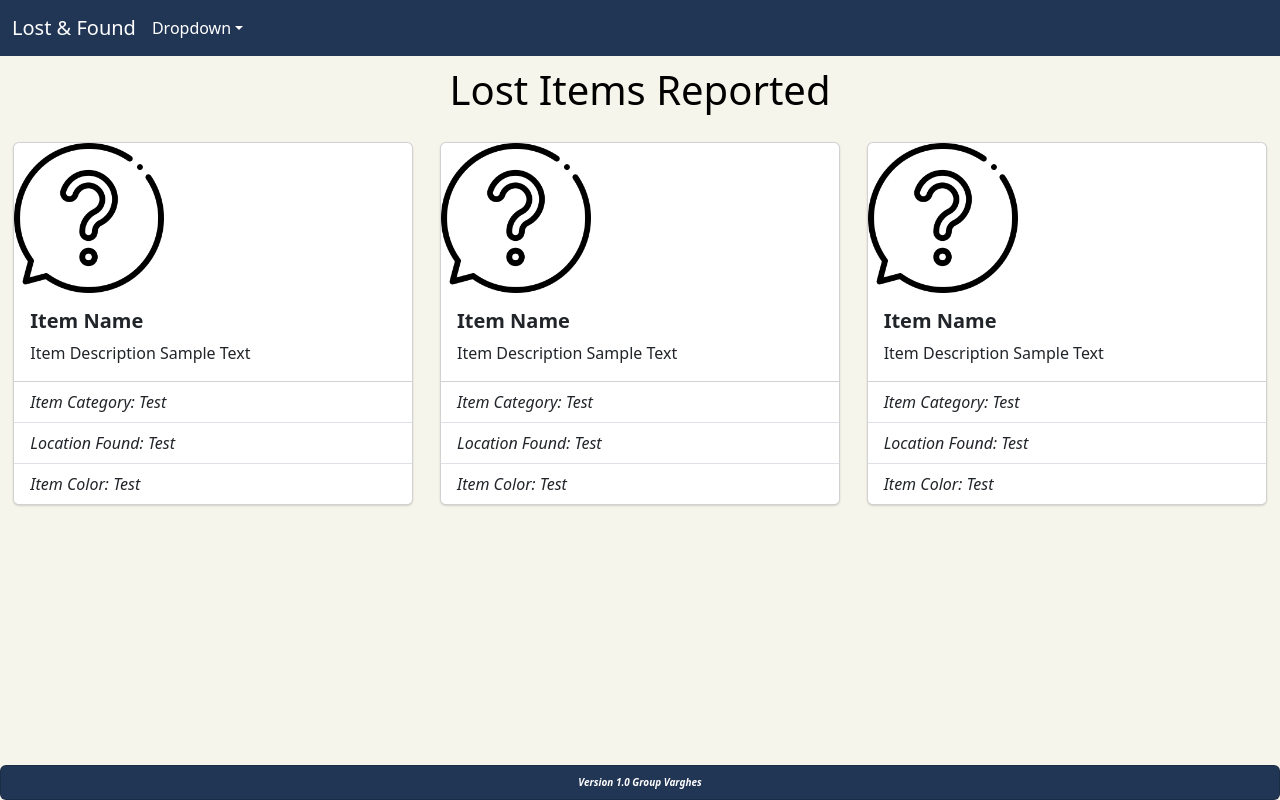
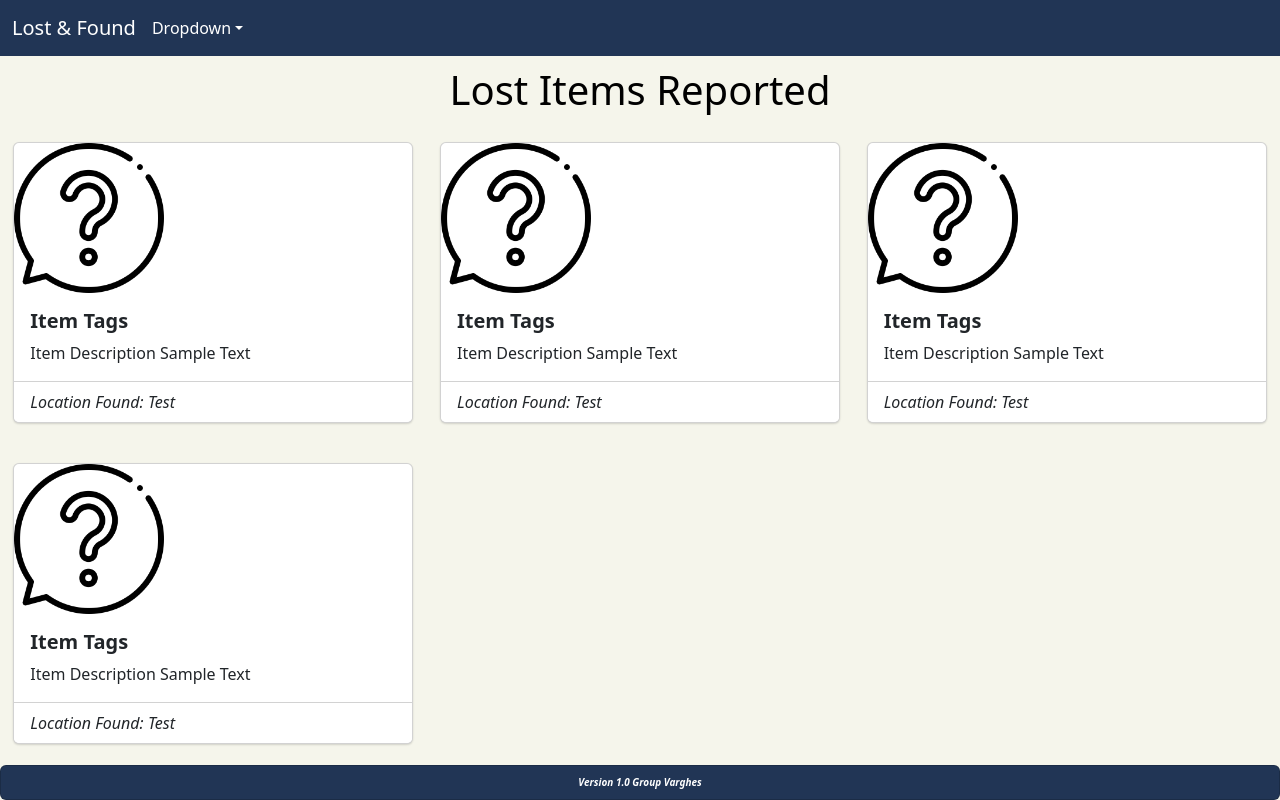
Before and after one commit to MarcusongytDev/lost-and-found-app-client, a React (Create React App) app: page /lostItemCatalog in a window 1280 px wide. Built offline with nearby package versions, Linux system fonts and the light colour scheme.

Commit message:
Update lostitemcatalog

```diff
--- a/src/components/UI/LIC_Card.js
+++ b/src/components/UI/LIC_Card.js
@@ -1,13 +1,15 @@
 import React from "react";
-import { useNavigate } from "react-router-dom";
+import { useNavigate, useParams } from "react-router-dom";
 import Container from 'react-bootstrap/Container';
 import Card from 'react-bootstrap/Card';
 import ListGroup from 'react-bootstrap/ListGroup';
 import Row from 'react-bootstrap/Row';
 import Col from 'react-bootstrap/Col';
+import tempImage from "../../assets/questionmark-icon.png"
+import {useEffect, useState} from "react";
+import axios from "axios";
 import 'bootstrap/dist/css/bootstrap.min.css';
 import './LIC_Card.css';
-import tempImage from "../../assets/questionmark-icon.png"
 
 function LIC_Card(){
     let navigate = useNavigate();
@@ -16,19 +18,29 @@ function LIC_Card(){
       navigate(path);
     }
 
+    const [postObject, setPostObject] = useState({});
+
+    // useEffect(() =>{
+    //     axios.get('http://localhost:5000/posts/:id').then((response)=>{
+    //         setPostObject(response.data);
+    //     })
+    // })
+    // postObject.img
+    // postObject.itemTags
+    // postObject.ItemDescription
+    // postObject.LocationFound
+
     return(
         <Card style={{ width: '400px'}} onClick={routeChange} className="LIC-Card-Hover">
             <Card.Img variant="top" src={tempImage} className="LIC-Card-Image" />
             <Card.Body>
-                <Card.Title style={{fontWeight: "bold"}}>Item Name</Card.Title>
+                <Card.Title style={{fontWeight: "bold"}}>Item Tags</Card.Title>
                 <Card.Text>
                 Item Description Sample Text
                 </Card.Text>
             </Card.Body>
             <ListGroup variant="flush" style={{fontStyle: "italic"}}>
-                <ListGroup.Item>Item Category: Test</ListGroup.Item>
                 <ListGroup.Item>Location Found: Test</ListGroup.Item>
-                <ListGroup.Item>Item Color: Test</ListGroup.Item>
             </ListGroup>
         </Card>
     );
--- a/src/pages/foundItemNotice.js
+++ b/src/pages/foundItemNotice.js
@@ -30,9 +30,9 @@ function FoundItemNotice() {
     formData.append('color', values.color);
     formData.append('datetimefound', datetimeFound);
     formData.append('photo', values.photo); // Append photo to form data
-
+    console.log(values);
     try {
-      await axios.post('http://localhost:5000/ApplicationService', formData, {
+      await axios.post('http://localhost:5000/post-lost-item', formData, {
         headers: {
           'Content-Type': 'multipart/form-data'
         }
--- a/src/pages/lostItemCatalog.css
+++ b/src/pages/lostItemCatalog.css
@@ -5,4 +5,5 @@
     display: flex;
     flex-direction: column;
     align-items: center;
+    padding-bottom: 40px;
 }
--- a/src/pages/lostItemCatalog.js
+++ b/src/pages/lostItemCatalog.js
@@ -25,13 +25,21 @@ function LostItemCatalog() {
     //     })
     // });
     let navigate = useNavigate();
-    const routeChange = () =>{
-      let path = "";
-      navigate(path);
-    }
+
+    // const [listOfPosts, setListOfPosts] = useState([]);
+    // useEffect(() => {
+    //   axios.get("http://localhost:5000/posts").then((response) => {
+    //     setListOfPosts(response.data);
+    //   });
+    // }, [])
+
 
     return (
         <>
+        {/* {listOfPosts.map((value, key) => {
+            //Put Cols here
+          });
+        } */}
           {/* Header */}
           <Container fluid style={{textAlign: "center", paddingTop: "10px"}}>
             <h1>Lost Items Reported</h1>
@@ -48,6 +56,9 @@ function LostItemCatalog() {
               <Col xs={4} className="LIC-Flexbox">
                 <LIC_Card/>
               </Col>
+              <Col xs={4} className="LIC-Flexbox">
+                <LIC_Card/>
+              </Col>
             </Row>
           </Container>
         </>
--- a/src/pages/template.css
+++ b/src/pages/template.css
@@ -12,6 +12,7 @@
     font-style: italic;
     font-weight: bold;
     height: 35px;
+    z-index: 3;
 }
 .template-background{
     /* Full height */
--- a/src/pages/template.js
+++ b/src/pages/template.js
@@ -33,7 +33,7 @@ function Template(){
             </Navbar>
 
             {/* Footer */}
-            <Container>
+            <Container className='template-footer'>
                 <footer><Card body className="justify-content-center navbar-custom template-footer text-center">Version 1.0 Group Varghes</Card></footer>
             </Container>
         </>
```
